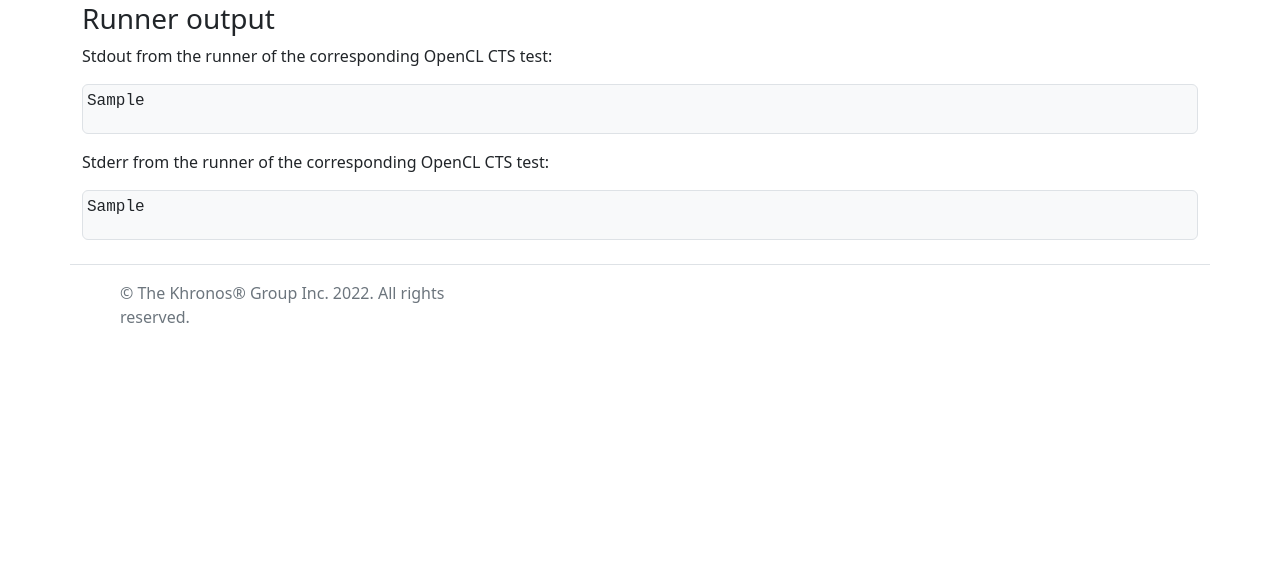
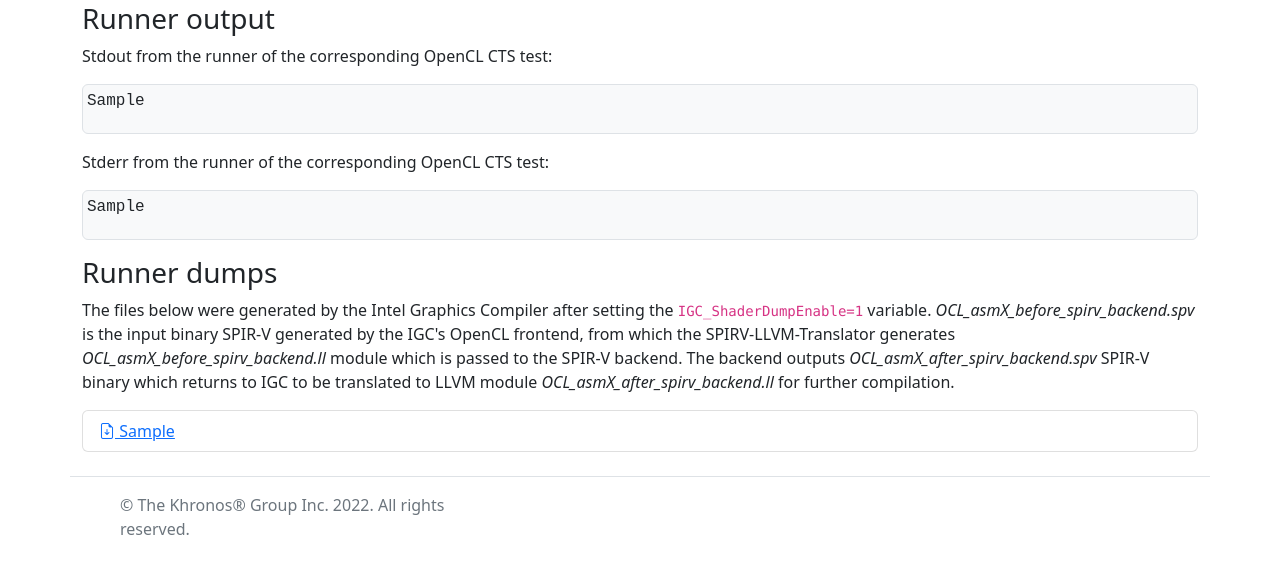
Before and after one commit to KhronosGroup/SPIRV-Backend-Testing, a Django app: template website/viewer/templates/cts_result.html in a window 1280 px wide. Shown: the part 428-1009 px from the top of the page. Before the commit the page ends 751 px from the top, so only its background shows below. Run offline with Django 4.2, Linux system fonts and the light colour scheme; tables that the repository leaves empty hold one stand-in row (values such as "Sample post"); the template is opened without the code that fills it: values that come from a table or form of the project are taken from there, most other values are stand-ins (such as "Sample title", 1, 10 or a date in 2020).

Commit message:
[website] Show dumps in cts_result view

```diff
--- a/website/viewer/templates/cts_result.html
+++ b/website/viewer/templates/cts_result.html
@@ -88,4 +88,25 @@
         </div>
     </div>
 </div>
+
+<!-- Runnner dumps -->
+<h3>Runner dumps</h3>
+<div class="row mb-3">
+    <div class="col">
+        {% if not result.dump %}
+        <p>No dump files generated.</p>
+        {% else %}
+        <p class="text-justify">
+            The files below were generated by the Intel Graphics Compiler after setting the <code>IGC_ShaderDumpEnable=1</code>
+            variable. <i>OCL_asmX_before_spirv_backend.spv</i> is the input binary SPIR-V generated by the IGC's OpenCL
+            frontend, from which the SPIRV-LLVM-Translator generates <i>OCL_asmX_before_spirv_backend.ll</i> module which is
+            passed to the SPIR-V backend. The backend outputs <i>OCL_asmX_after_spirv_backend.spv</i> SPIR-V binary which
+            returns to IGC to be translated to LLVM module <i>OCL_asmX_after_spirv_backend.ll</i> for further compilation.
+        </p>
+        <ul class="list-group">
+            <li class="list-group-item"><a href="{{ result.dump.url }}" download><i class="bi bi-file-earmark-arrow-down"></i> {{ result.dump.name|cut:'dumps/' }}</a></li>
+        </ul>
+        {% endif %}
+    </div>
+</div>
 {% endblock %}
```
